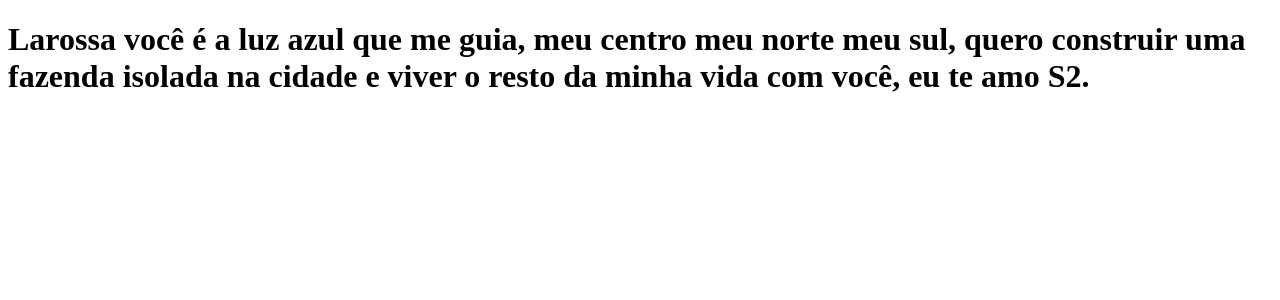
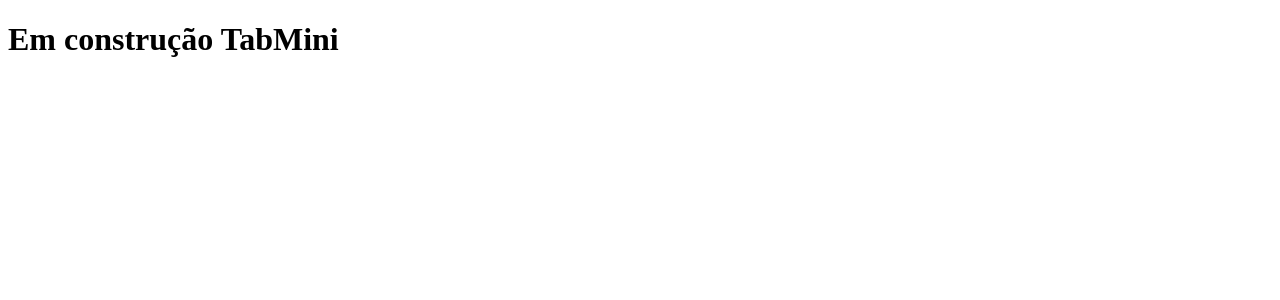
Before and after one commit to FelipeRTognetta/clone-tabnews, a Next.js app: page / in a window 1280 px wide. Shown: the top 300 px of the page. Built offline with nearby package versions, Linux system fonts and the light colour scheme.

Commit message:
em construção

```diff
--- a/pages/index.js
+++ b/pages/index.js
@@ -1,11 +1,5 @@
 function Home() {
-  return (
-    <h1>
-      Larossa você é a luz azul que me guia, meu centro meu norte meu sul, quero
-      construir uma fazenda isolada na cidade e viver o resto da minha vida com
-      você, eu te amo S2.
-    </h1>
-  );
+  return <h1>Em construção TabMini</h1>;
 }
 
 export default Home;
```
